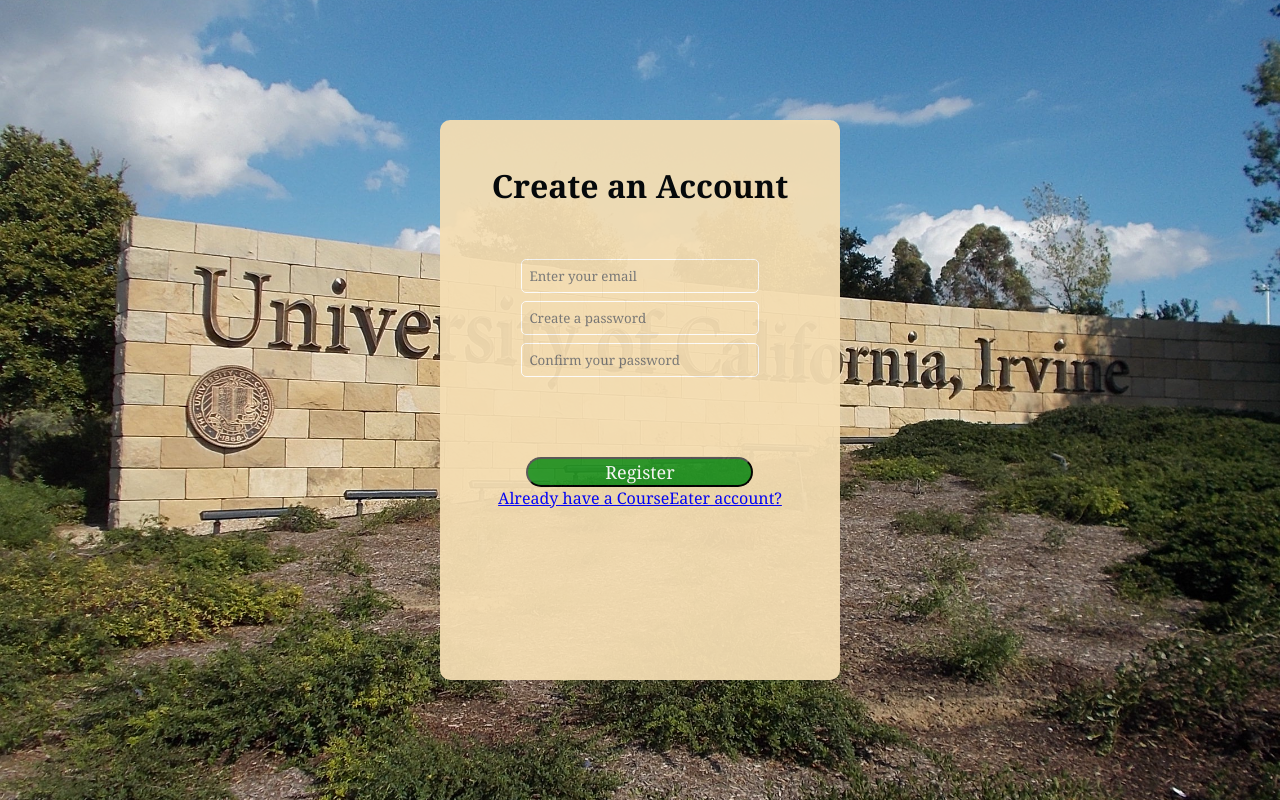
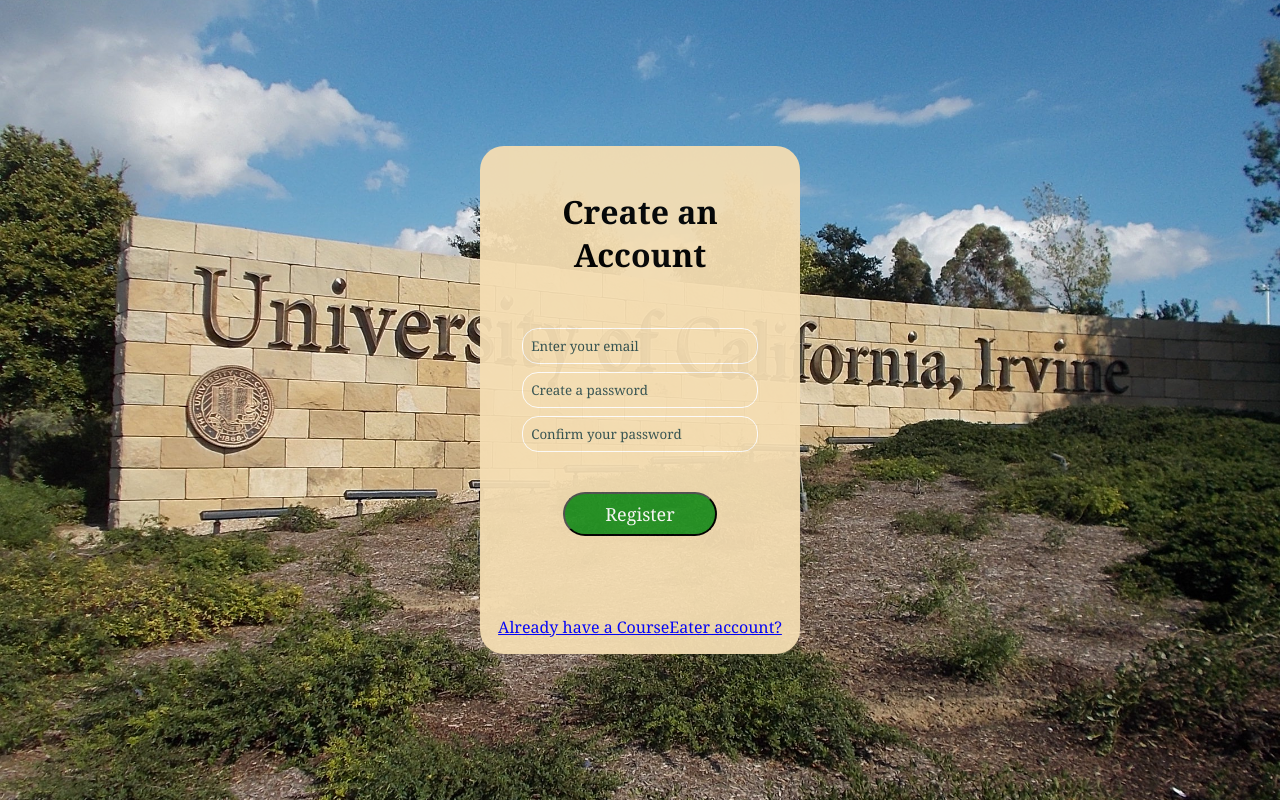
Before and after one commit to NeatPatel/course-planner, a PHP site: page /Login/register.html in a window 1280 px wide. Run offline with PHP 8.4, Linux system fonts and the light colour scheme.

Commit message:
Fixed login page
- Works for any size

Still required:
- Login functionality

```diff
--- a/Frontend/Login/login.html
+++ b/Frontend/Login/login.html
@@ -20,12 +20,15 @@
             </div>
 
             <!-- This is acting as a spacer -->
-            <div class="spacer"></div>
+            <div class="spacer-small"></div>
 
             <div class="footer">
                 <button type = "Submit" class = "btn">
                     Login
                 </button>
+
+                <div class="spacer"></div>
+
                 <div class = "register">
                     <a href="register.html" style="color:blue">Register for an Account</a>
                 </div>
--- a/Frontend/Login/register.html
+++ b/Frontend/Login/register.html
@@ -12,23 +12,26 @@
         <form action="">
 
             <h1>Create an Account</h1>
-            <div class="full-length-input">
+            <div class="input">
                 <input type="text" placeholder="Enter your email" required>
             </div>
-            <div class="full-length-input">
+            <div class="input">
                 <input type="password" placeholder="Create a password" required>
             </div>
-            <div class="full-length-input">
+            <div class="input">
                 <input type="password" placeholder="Confirm your password" required>
             </div>
 
             <!-- Treating this as a spacer -->
-            <div class="spacer"></div>
+            <div class="spacer-small"></div>
 
             <div class="footer">
                 <button type = "Submit" class = "btn">
                     Register
                 </button>
+
+                <div class="spacer"></div>
+
                 <div class = "register">
                     <a href="login.html" style="color:blue">Already have a CourseEater account?</a>
                 </div>
--- a/Frontend/Login/style.css
+++ b/Frontend/Login/style.css
@@ -17,8 +17,11 @@ body{
 
 .wrapper{
     display: flex;
-    height: 70vh;
-    width: 50vh;
+    height: auto;
+    width: 25vw;
+    margin: auto;
+    padding-left: 1%;
+    padding-right: 1%;
     flex-wrap: wrap;
     justify-content: center;
     text-align: center;
@@ -26,7 +29,7 @@ body{
     opacity: 0.94;
     color: black;
     font-size: medium;
-    border-radius: 10px;
+    border-radius: 3vh;
 }
 
 .wrapper h1{
@@ -48,13 +51,13 @@ body{
 }
 
 .input input{
-    border-radius: 5px;
+    border-radius: 2vh;
     width: 80%;
     height: 100%;
     background: transparent;
     border: 1px solid white;
     opacity: 1;
-    padding: 7px 7px 7px 7px;
+    padding: 1vh 1vh 1vh 1vh;
 }
 
 .input ::placeholder{
@@ -70,31 +73,18 @@ body{
 }
 
 .wrapper .btn{
-    width: 80%;
-    height: 30px;
-    border-radius: 20px;
+    width: auto;
+    height: auto;
+    border-radius: 5vh;
     font-size: large;
     margin: auto;
+    padding: 1vh 5vh 1vh 5vh;
     font-weight: 300;
     cursor: pointer;
     color: white;
     background-color: rgb(37, 148, 37);
     opacity: 1;
     transition: 0.3s background-color ease-in-out;
-}
-
-.wrapper .full-length-input {
-    margin-bottom: 1vh;
-}
-
-.full-length-input input {
-    border-radius: 5px;
-    width: 80%;
-    height: 100%;
-    background: transparent;
-    border: 1px solid white;
-    opacity: 1;
-    padding: 7px 7px 7px 7px;
 }
 
 .btn:hover{
@@ -119,4 +109,5 @@ body{
     justify-content: center;
     align-content: flex-end;
     text-align: center;
+    margin-bottom: 2vh;
 }
```
Also changed, not shown: Frontend/Login/pwd_help.html (+7 -5 lines).
